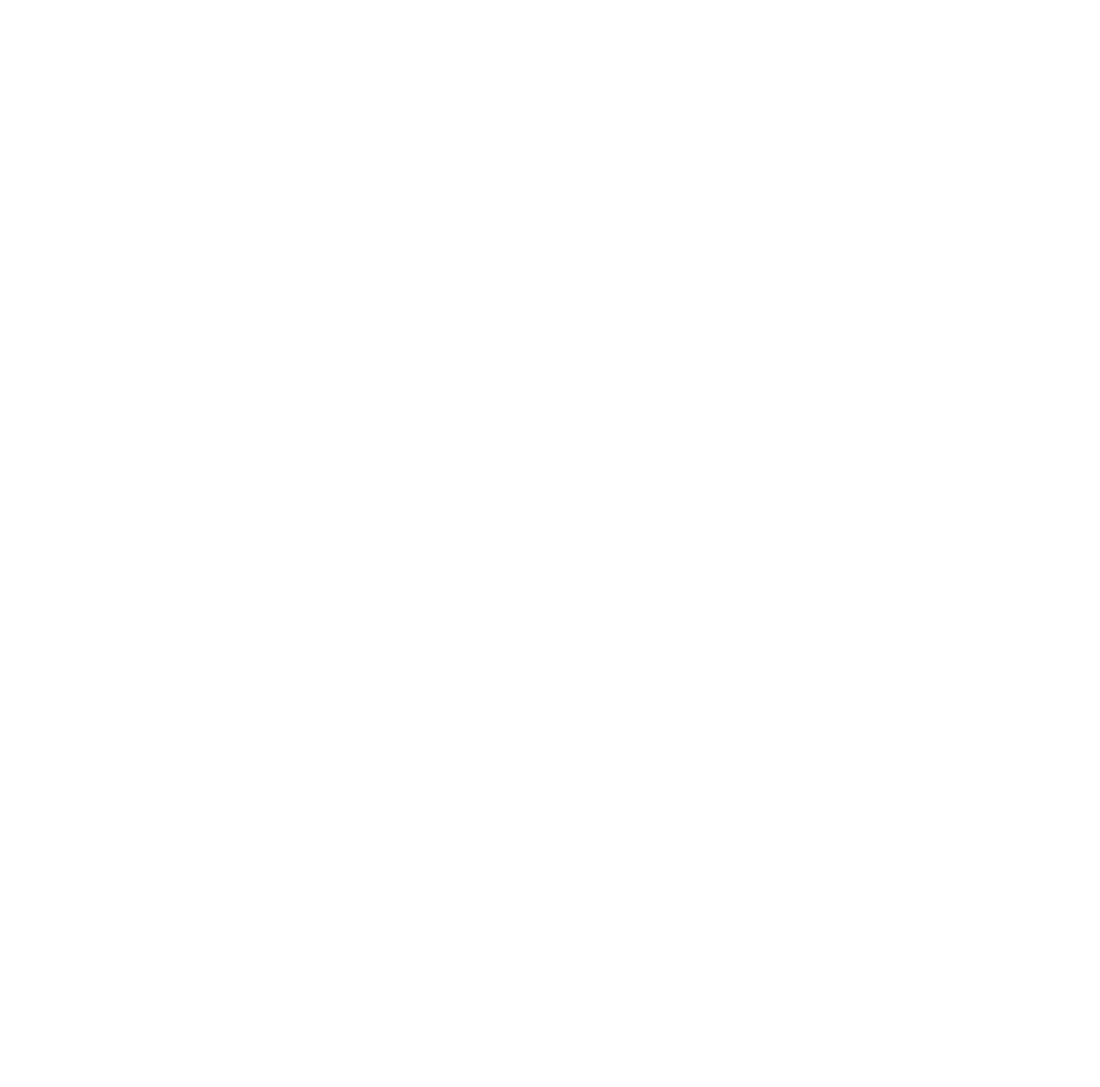
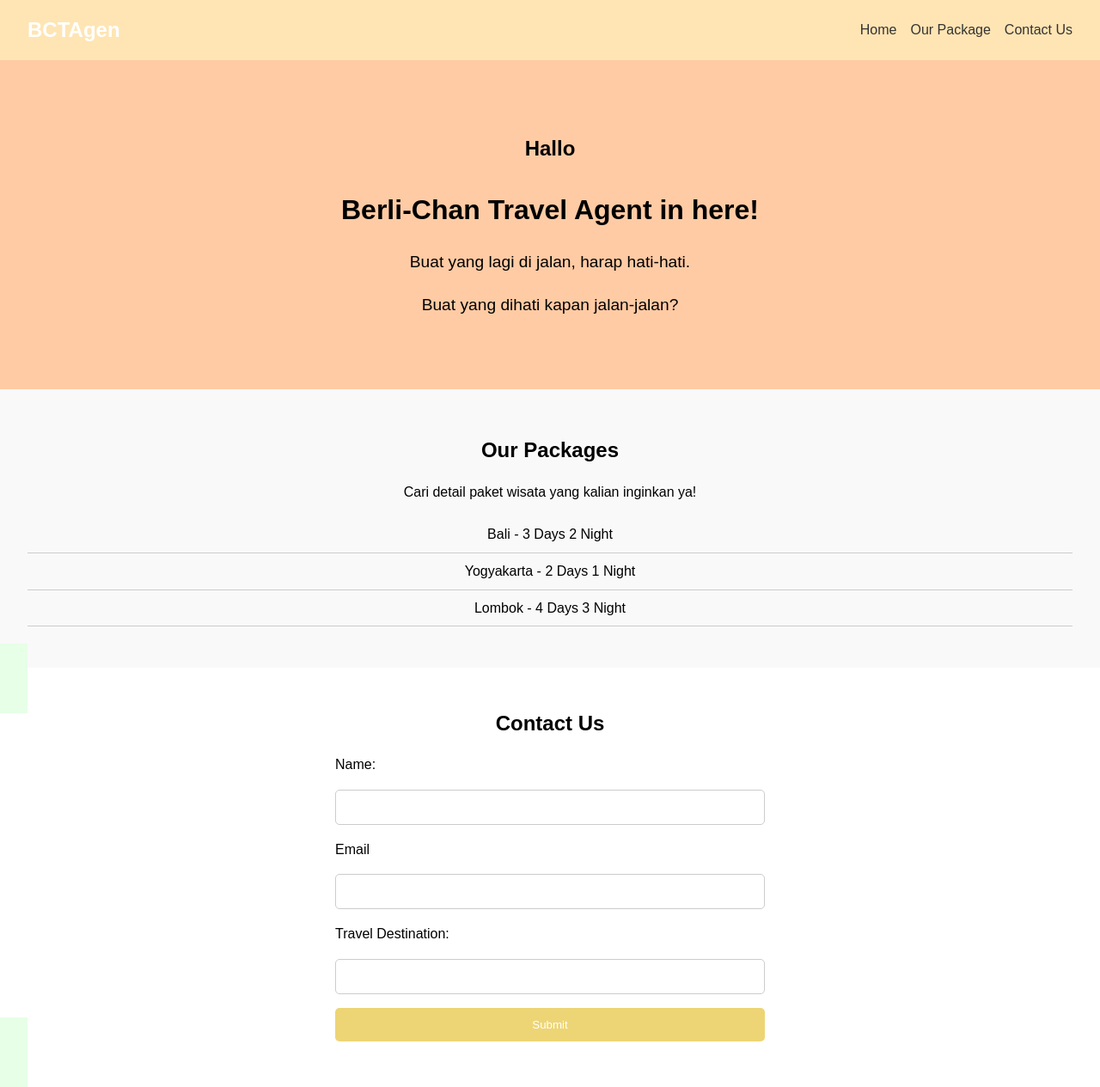
Before and after one commit to revou-fundamental-course/05-may-25-Berliyanvanpal, a plain HTML site: page index.html in a window 1280 px wide. Shown: the whole page at 86% size. Before the commit the page ends 800 px from the top, so only its background shows below. Drawn offline with Linux system fonts and the light colour scheme.

Commit message:
konfigurasi mini project

```diff
--- a/css/style.css
+++ b/css/style.css
@@ -0,0 +1,138 @@
+/* Global Styles */
+body {
+    font-family: Arial, sans-serif;
+    margin: 0;
+    padding: 0;
+    line-height: 1.6;
+    scroll-behavior: smooth;
+  }
+
+  a {
+    text-decoration: none;
+    color: #333;
+  }
+
+  /* Header */
+  header {
+    display: flex;
+    justify-content: space-between;
+    align-items: center;
+    background-color: #ffe5b4;
+    color: white;
+    padding: 1rem 2rem;
+    position: sticky;
+    top: 0;
+    z-index: 1000;
+  }
+
+  header .logo h1 {
+    font-weight: bold;
+    margin: 0;
+    font-size: 1.5rem;
+  }
+
+  header nav ul {
+    list-style: none;
+    display: flex;
+    gap: 1rem;
+    margin: 0;
+    padding: 0;
+  }
+
+  header nav ul li a:hover {
+    background-color: #ffcba4;
+    color: white;
+    text-decoration: underline;
+  }
+
+  /* Banner */
+  .banner {
+    background-color: #ffcba4;
+    padding: 4rem 2rem;
+    text-align: center;
+  }
+
+  .banner h2 {
+    font-size: 2rem;
+    margin-bottom: 1rem;
+  }
+
+  .banner p {
+    font-size: 1.2rem;
+  }
+
+  /* Package Section */
+  #package {
+    background-color: #f9f9f9;
+    padding: 2rem;
+    text-align: center;
+  }
+
+  #package h2 {
+    margin-bottom: 1rem;
+  }
+
+  #package ul {
+    list-style: none;
+    padding: 0;
+  }
+
+  #package ul li {
+    padding: 0.5rem;
+    border-bottom: 1px solid #ccc;
+  }
+
+  /* Contact Section */
+  #contact {
+    background-color: #e6ffe6;
+    padding: 2rem;
+  }
+
+  #contact h2 {
+    text-align: center;
+    margin-bottom: 1rem;
+  }
+
+  #contact form {
+    max-width: 500px;
+    margin: auto;
+    display: flex;
+    flex-direction: column;
+    gap: 1rem;
+  }
+
+  #contact input,
+  #contact button {
+    padding: 0.75rem;
+    border: 1px solid #ccc;
+    border-radius: 5px;
+  }
+
+  #contact button {
+    background-color: #edd575;
+    color: white;
+    cursor: pointer;
+    border: none;
+  }
+
+  #contact button:hover {
+    background-color: #218838;
+  }
+
+  /* Responsive Design */
+  @media (max-width: 768px) {
+    header {
+      flex-direction: column;
+      align-items: flex-start;
+    }
+
+    header nav ul {
+      flex-direction: column;
+      width: 100%;
+    }
+
+    header nav ul li {
+      width: 100%;
+      padding: 0.5rem 0;
+    }
+  }
--- a/index.html
+++ b/index.html
@@ -10,6 +10,55 @@
 </head>
 <body>
 
-    <!-- Banner Section-->
+    <!-- Header -->
+     <header>
+        <div class="logo">
+            <h1>BCTAgen</h1>
+        </div>
+        <nav>
+            <ul>
+                <il><a href="#home" >Home</a></il>
+                <li><a href="#package">Our Package</a></li>
+                <li><a href="#contact">Contact Us</a></li>
+            </ul>
+        </nav>
+     </header>
+
+     <!--Home Selection-->
+     <section id="home" class="section">
+        <div class="banner">
+            <h1> Hallo </h1>
+            <h2>Berli-Chan Travel Agent in here!</h2>
+            <p>Buat yang lagi di jalan, harap hati-hati.</p>
+            <p>Buat yang dihati kapan jalan-jalan? </p>
+        </div>
+     </section>
+
+     <!--Our Package-->
+     <section id="package" class="section">
+        <h2>Our Packages</h2>
+        <p> Cari detail paket wisata yang kalian inginkan ya!</p>
+        <ul>
+            <li> Bali - 3 Days 2 Night</li>
+            <li> Yogyakarta - 2 Days 1 Night</li>
+            <li> Lombok - 4 Days 3 Night</li>
+        </ul>
+     </section>
+
+     <!--Contact Us Section-->
+     <selection id="contact" class="section">
+        <h2> Contact Us</h2>
+        <form id="contact-from">
+            <label for="name">Name:</label>
+            <input type="text" id="email" name="email" required/>
+            <label for="email">Email</label>
+            <input type="email" id="email" name="email" required />
+            <label for="destination">Travel Destination:</label>
+            <input type="text" id="destination" name="destination" required/>
+            <button type="submit">Submit</button>
+            </form>
+     </selection>
+
+     <script src"js/script.js"></script>
 </body>
 </html>
```
Also changed, not shown: js/script.js (+29 -0 lines).
